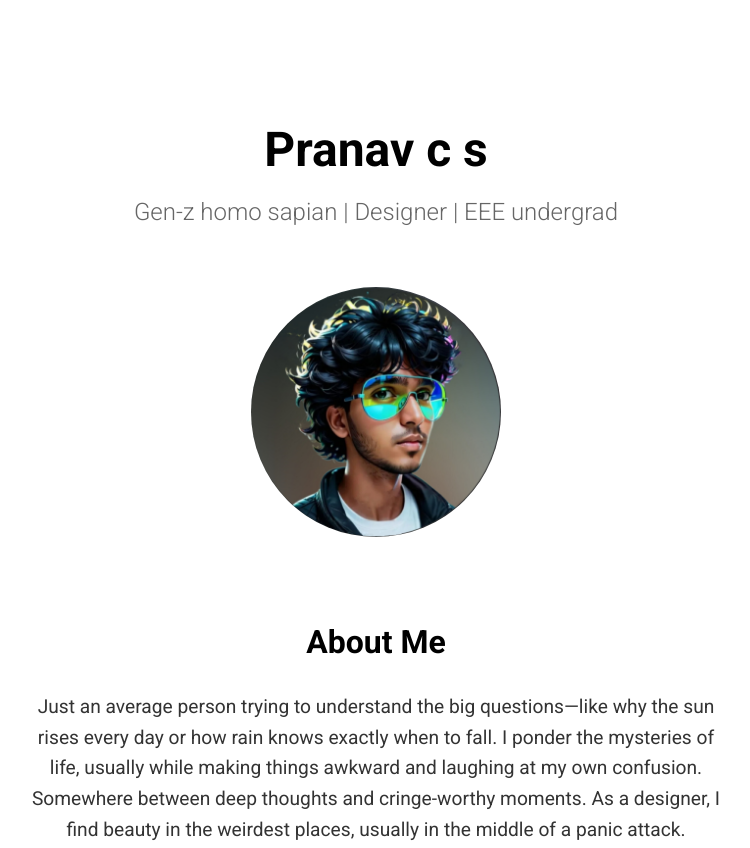
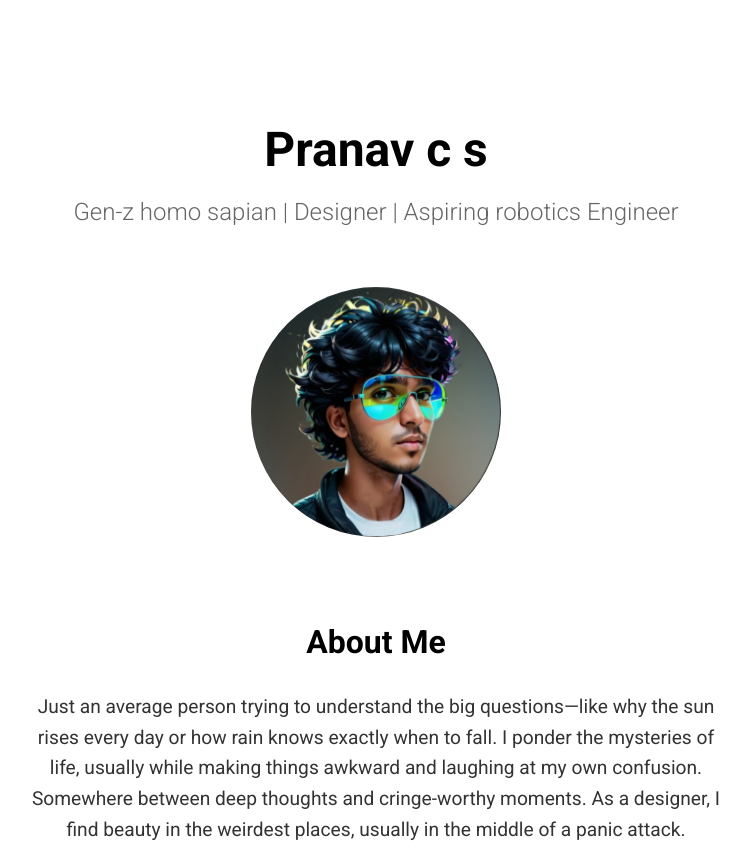
Before and after one commit to Pranevcs/Pranav, a plain HTML site: page index.html in a window 1280 px wide. Shown: the top 848 px of the page, without its empty margins (264-1014 px from the left). Drawn offline with Linux system fonts and the light colour scheme.

Commit message:
Update index.html

```diff
--- a/index.html
+++ b/index.html
@@ -54,7 +54,7 @@
     <header>
         <div class="intro">
             <h1>Pranav c s</h1>
-            <p> Gen-z homo sapian | Designer | EEE undergrad </p>
+            <p> Gen-z homo sapian | Designer | Aspiring robotics Engineer </p>
         </div>
         <div class="profile-picture">
             <img src="/pranav3.jpg" alt="Pranav's Photo">
```
